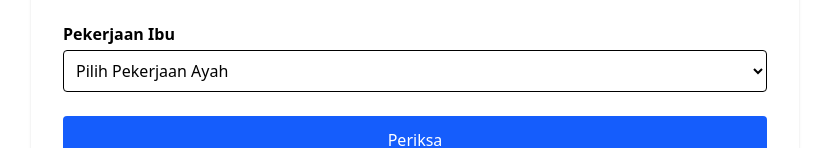
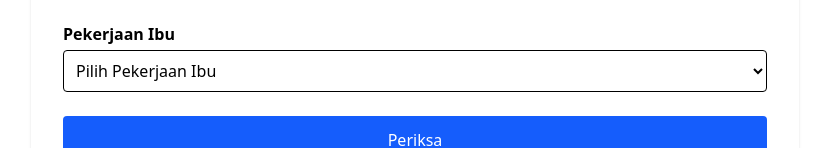
Before and after one commit to dwicah79/vue-fe-prediksi-mahasiswa, a Vue app: page / in a window 1280 px wide. Shown: the part 576-724 px from the top of the page, without its empty margins (225-1054 px from the left). Built offline with nearby package versions, Linux system fonts and the light colour scheme.

Commit message:
hotfix: change namimg

```diff
--- a/src/components/PredictForm.vue
+++ b/src/components/PredictForm.vue
@@ -135,7 +135,7 @@ async function submitForm() {
           required
           class="w-full border rounded p-2"
         >
-          <option value="" disabled>Pilih Pekerjaan Ayah</option>
+          <option value="" disabled>Pilih Pekerjaan Ibu</option>
           <option value="PNS">PNS</option>
           <option value="Swasta">Swasta</option>
           <option value="Nelayan">Nelayan</option>
```
